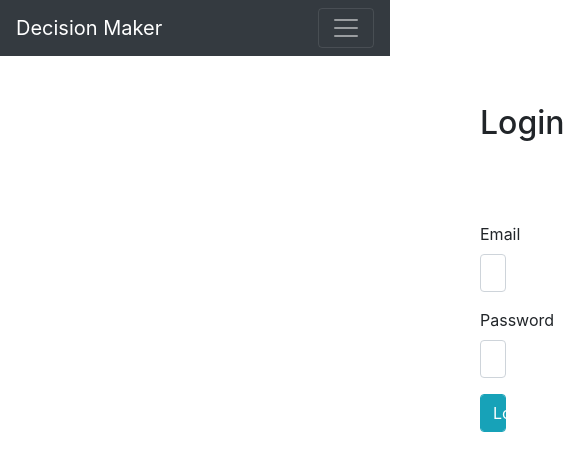
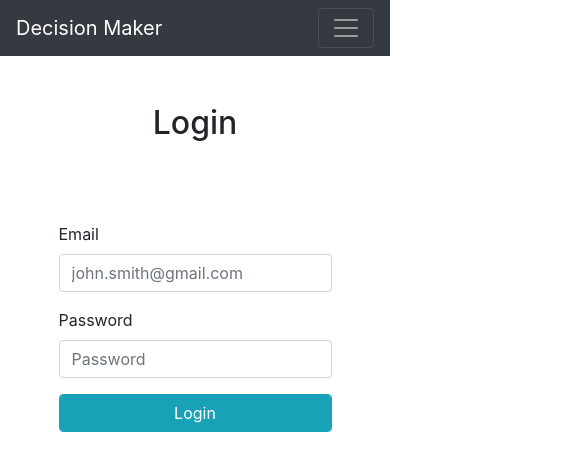
Before and after one commit to azj210/DailyDashboard, a React (Create React App) app in the folder frontend/: page /login in a window 390 px wide. Shown: the top 470 px of the page, 565 px wide, since content can reach past the window. Built offline with nearby package versions, Linux system fonts and the light colour scheme.

Commit message:
make login and signup forms responsive

```diff
--- a/frontend/public/index.css
+++ b/frontend/public/index.css
@@ -14,7 +14,7 @@ header {
 }
 
 .page-form {
-    margin: 0 30.0rem 5.0rem;
+    margin: 0 15% 5%;
 }
 
 .notification {
```
